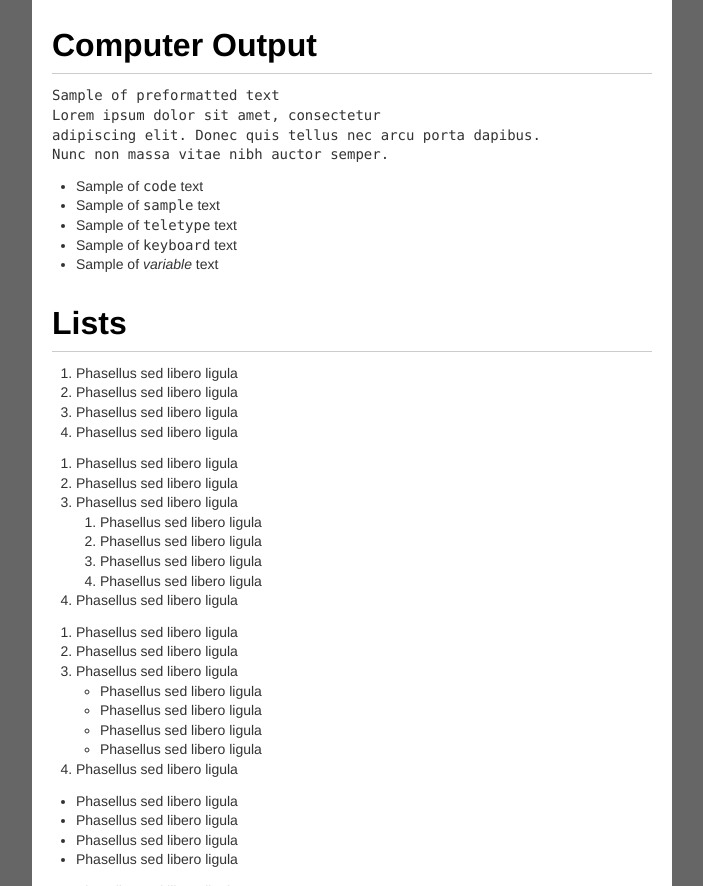
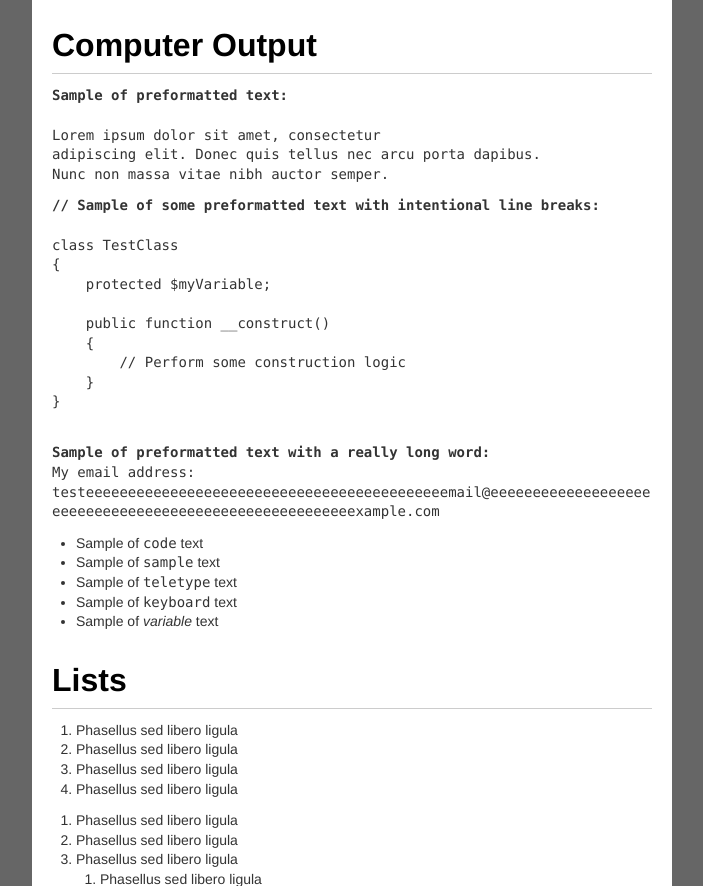
Before and after one commit to apticknor/quarantine.css, a plain HTML site: page demo/demo.html in a window 1280 px wide. Shown: the part 1574-2460 px from the top of the page, without its empty margins (288-991 px from the left). Drawn offline with Linux system fonts and the light colour scheme.

Commit message:
Update computer output to preserve whitespace
This is useful for preformatted output used to illustrate programming code examples

```diff
--- a/demo/demo.html
+++ b/demo/demo.html
@@ -152,10 +152,26 @@
         </div>
         <div class="sample-bd">
             <div class="user-content">
-                <pre>Sample of preformatted text<br/>
-Lorem ipsum dolor sit amet, consectetur<br />
-adipiscing elit. Donec quis tellus nec arcu porta dapibus.<br />
+                <pre><strong>Sample of preformatted text:</strong><br/>
+Lorem ipsum dolor sit amet, consectetur
+adipiscing elit. Donec quis tellus nec arcu porta dapibus.
 Nunc non massa vitae nibh auctor semper.</pre>
+                <pre>
+<strong>// Sample of some preformatted text with intentional line breaks:</strong>
+
+class TestClass
+{
+    protected $myVariable;
+
+    public function __construct()
+    {
+        // Perform some construction logic
+    }
+}
+                </pre>
+                <pre><strong>Sample of preformatted text with a really long word:</strong>
+My email address:
+testeeeeeeeeeeeeeeeeeeeeeeeeeeeeeeeeeeeeeeeeeeemail@eeeeeeeeeeeeeeeeeeeeeeeeeeeeeeeeeeeeeeeeeeeeeeeeeeeeeeexample.com</pre>
                 <ul>
                     <li>
                         Sample of <code>code</code> text
--- a/user-content.css
+++ b/user-content.css
@@ -199,7 +199,8 @@ user-content computer output
 .user-content pre {
     margin: 0 0 12px 0;
     font-family: "Lucida Console", Monaco, monospace;
-    white-space: normal;
+    white-space: pre-wrap;
+    word-break: break-word;
 }
 
 .user-content code,
```
